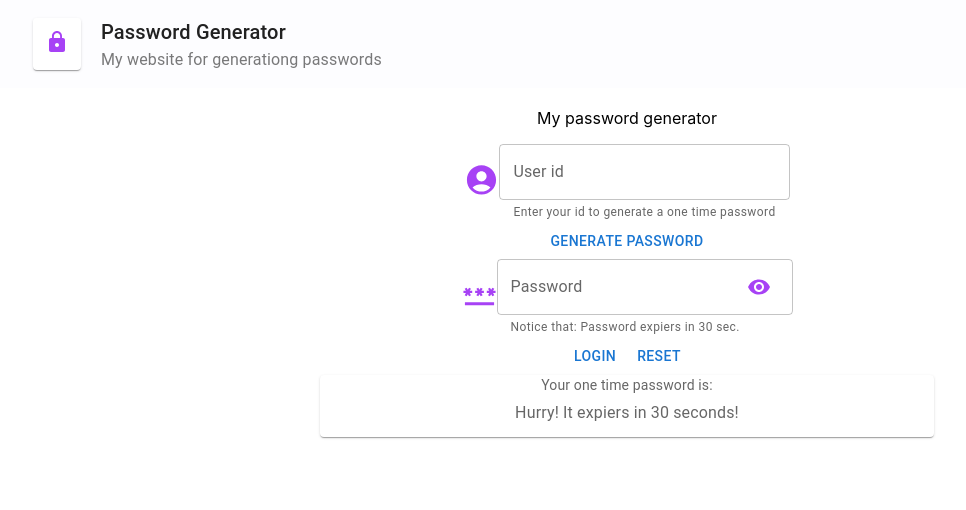
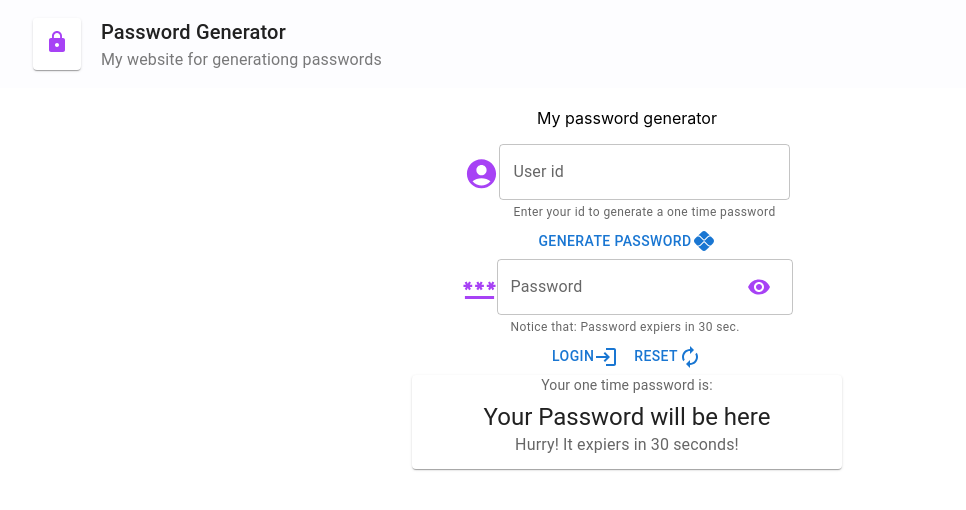
Before and after one commit to teodorofmihaela/PasswordProject, a React (Create React App) app in the folder Front-end/password-generator/: page / in a window 1280 px wide. Shown: the top 510 px of the page, without its empty margins (13-979 px from the left). Built offline with nearby package versions, Linux system fonts and the light colour scheme.

Commit message:
Added two functionalities: reset form inputs and show generated password from response body

```diff
--- a/Front-end/password-generator/src/components/Form.css
+++ b/Front-end/password-generator/src/components/Form.css
@@ -8,7 +8,12 @@
 }
 
 .form-icon {
-    padding-top: 3%;
+    padding-top: 2%;
     color: #a742f5;
 
 }
+
+#card{
+    padding-left: 15%;
+    padding-right: 15%;
+}
--- a/Front-end/password-generator/src/components/Form.js
+++ b/Front-end/password-generator/src/components/Form.js
@@ -13,6 +13,9 @@ import PasswordIcon from '@mui/icons-material/Password';
 import VisibilityIcon from '@mui/icons-material/Visibility';
 import { Card } from '@mui/material';
 import { Typography } from '@mui/material';
+import AutorenewIcon from '@mui/icons-material/Autorenew';
+import LoginIcon from '@mui/icons-material/Login';
+import PixIcon from '@mui/icons-material/Pix';
 import "./Form.css";
 
 function Form() {
@@ -22,9 +25,10 @@ function Form() {
     //     const body = await response.json();
     //     this.setState({clients: body});
     //   }
+
     var password;
 
-    async function generatePassword(){
+    async function generatePassword() {
 
 
         //const [textInput] = useState('');
@@ -50,6 +54,8 @@ function Form() {
         password = data['password'];
         console.log(password);
 
+        changeInitialPassword();
+
     }
 
     //   useEffect(() => {
@@ -57,51 +63,71 @@ function Form() {
     //      .then((response) => console.log(response));
     //    }, []);
 
+    //show generated password
+    const [passwordChange, setPasswordChange] = useState({
+        initialPassword: "Your Password will be here"
+    });
 
+    function changeInitialPassword() {
+        setPasswordChange({
+            ...passwordChange,
+            initialPassword: password
+        });
+    }
 
     const [showPassword, setShowPassword] = useState(false);
 
+    const [passwordInput, setPasswordInput] = useState();
+    const [userIdInput, setUserIdInput] = useState();
+
+    function onReset() {
+        setPasswordInput("");
+        setUserIdInput("");
+    }
+
 
     return (
-        <FormGroup id="page">
+        <FormGroup id="page" >
             <Grid id="form">
                 <Stack spacing={2}>
                     <Item>My password generator</Item>
                     <Item>
                         <div>
                             <AccountCircle className='form-icon' fontSize='large' />
-                            <TextField id="user-id"
+                            <TextField id="user-id" value={userIdInput} onChange={event => setUserIdInput(event.target.value)}
                                 label="User id" variant="outlined"
                                 helperText="Enter your id to generate a one time password">
                             </TextField>
                         </div>
                         <div>
-                            <Button onClick={generatePassword}>Generate password</Button>
+                            <Button onClick={generatePassword}>Generate password<PixIcon /></Button>
                         </div>
                         <Item>
                             <div>
                                 <PasswordIcon className='form-icon' fontSize='large' />
                                 <TextField id="password" type={showPassword ? "text" : "password"}
-                                    label="Password" variant="outlined"
+                                    value={passwordInput} onChange={event => setPasswordInput(event.target.value)} label="Password" variant="outlined"
                                     helperText="Notice that: Password expiers in 30 sec."
                                     InputProps={{
                                         endAdornment: <InputAdornment position="end">
                                             <IconButton onClick={() => setShowPassword(s => !s)} style={{ color: "#a742f5" }} >
-                                                <VisibilityIcon/>
+                                                <VisibilityIcon />
                                             </IconButton >
                                         </InputAdornment>,
                                     }}>
                                 </TextField>
                             </div>
                             <div>
-                                <Button>Login</Button>
-                                <Button>Reset</Button>
+                                <Button>Login <LoginIcon /></Button>
+                                <Button onClick={onReset}>Reset <AutorenewIcon /></Button>
                             </div>
+                        </Item>
+                        <Item id="card">
                             <Card>
                                 <Typography sx={{ fontSize: 14 }} color="text.secondary" gutterBottom> Your one time password is:
                                 </Typography>
                                 <Typography variant="h5" component="div" >
-                                    {password}
+                                    {passwordChange.initialPassword}
                                 </Typography>
                                 <Typography sx={{ mb: 1.5 }} color="text.secondary">Hurry! It expiers in 30 seconds!
                                 </Typography>
```
Also changed, not shown: Front-end/password-generator/src/components/PasswordHide.js (added, +46 -0 lines). Lines whose indentation alone changed are shown as unchanged.
